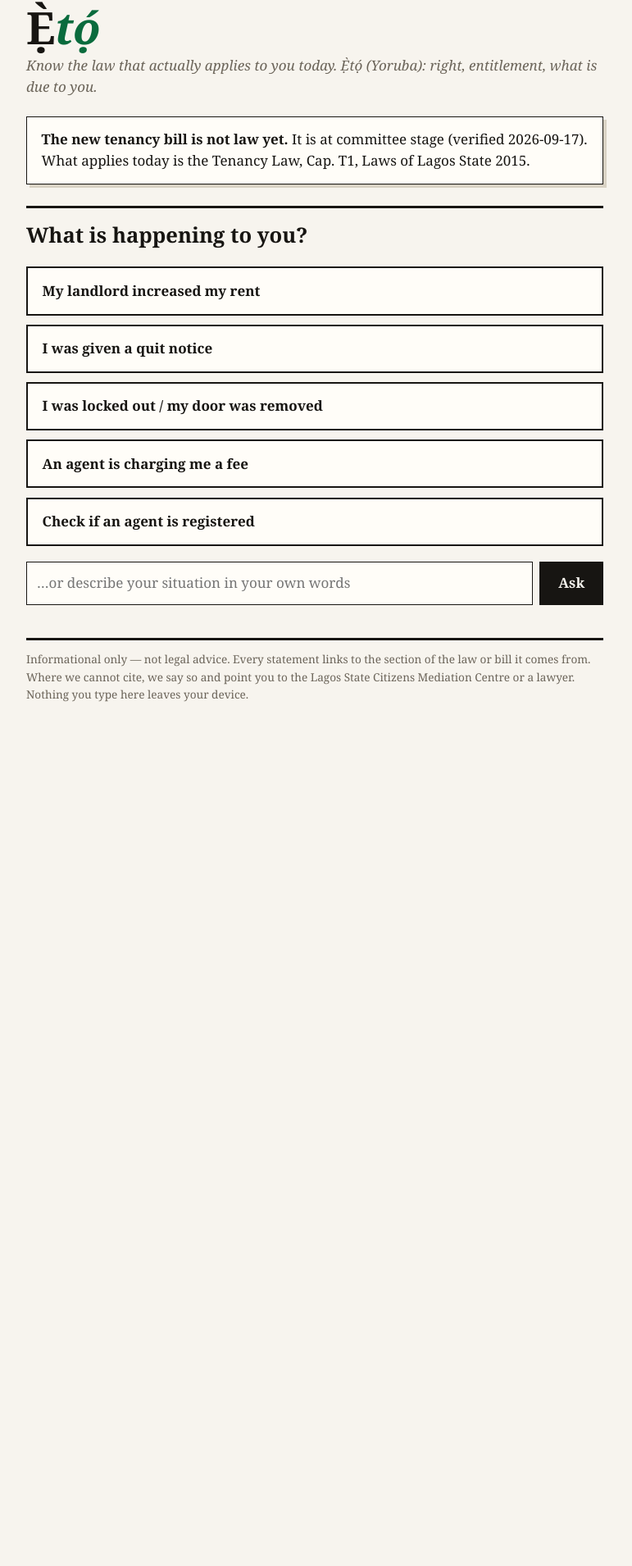
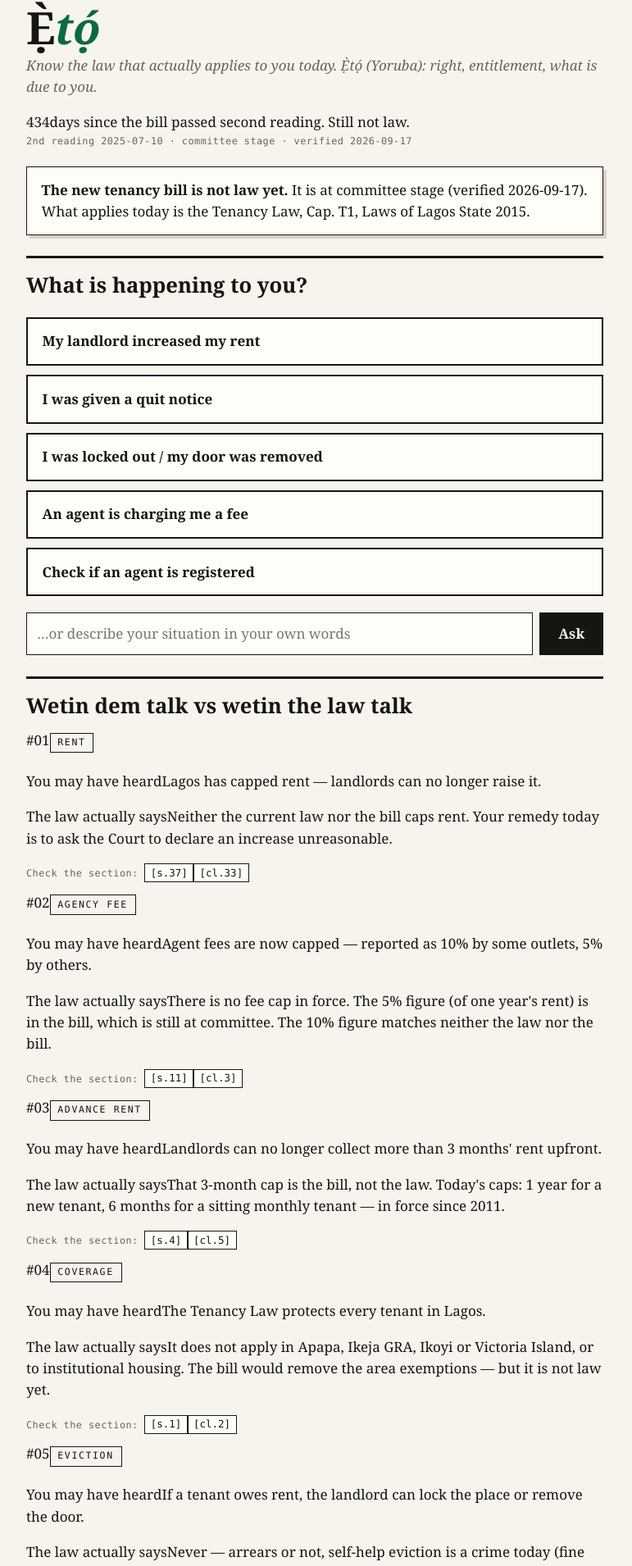
Before and after one commit to mohammedfirdouss/eto, a Next.js app in the folder web/: page / in a window 1280 px wide. Shown: the part 92-2002 px from the top of the page at 82% size, without its empty margins (256-1027 px from the left). Before the commit the page ends 1026 px from the top, so only its background shows below. Built offline with nearby package versions, Linux system fonts and the light colour scheme.

Commit message:
Add myths data and integrate myth-fact comparison into the UI

```diff
--- a/web/package.json
+++ b/web/package.json
@@ -7,7 +7,7 @@
     "build": "next build",
     "start": "next start",
     "test": "vitest run",
-    "sync-corpus": "cp ../corpus/lagos-ng/statute/tenancy-law-2011.json ../corpus/lagos-ng/bill/tenancy-bill-2025.json ../corpus/lagos-ng/status.json ../corpus/lagos-ng/bodies.json src/data/"
+    "sync-corpus": "cp ../corpus/lagos-ng/statute/tenancy-law-2011.json ../corpus/lagos-ng/bill/tenancy-bill-2025.json ../corpus/lagos-ng/status.json ../corpus/lagos-ng/bodies.json ../corpus/lagos-ng/myths.json src/data/"
   },
   "dependencies": {
     "next": "16.3.5",
--- a/web/src/app/page.tsx
+++ b/web/src/app/page.tsx
@@ -5,7 +5,11 @@ import { corpusStatus, resolveCitation } from "../lib/corpus";
 import { Lang, situationLabel, t } from "../lib/i18n";
 import { retrieve, RetrievalResult } from "../lib/retrieval";
 import { Answer, EXCLUDED_AREAS, Facts, SITUATIONS, SituationId } from "../lib/situations";
-import { TenancyType } from "../lib/rules";
+import { daysBetween, TenancyType } from "../lib/rules";
+import myths from "../data/myths.json";
+
+/** 10 July 2025 — the bill's second reading, the day the headlines started. */
+const SECOND_READING = "2025-07-10";
 
 /** One expandable citation: click to open the verbatim source text. */
 function Cite({ refStr }: { refStr: string }) {
@@ -116,6 +120,7 @@ function AnswerView({ answer, lang }: { answer: Answer; lang: Lang }) {
         <div>
           <h3>{answer.letter.title}</h3>
           <div className="letter">{answer.letter.text}</div>
+          <p className="stamp">{t("letterNote", lang)}</p>
           <button
             className="primary"
             onClick={() => downloadText(`${answer.situation}-letter.txt`, answer.letter!.text)}
@@ -327,6 +332,55 @@ function FreeTextAsk({ lang }: { lang: Lang }) {
   );
 }
 
+/** The thesis as a number: how long "reform" has been headlines, not law. */
+function GapCounter({ lang }: { lang: Lang }) {
+  const days = daysBetween(SECOND_READING, new Date().toISOString().slice(0, 10));
+  return (
+    <div className="gap" role="note">
+      <span className="gap-number">{days}</span>
+      <span className="gap-caption">
+        {t("gapSince", lang)}
+        <span className="stamp" style={{ display: "block" }}>
+          2nd reading 2025-07-10 · committee stage · verified {corpusStatus.as_of}
+        </span>
+      </span>
+    </div>
+  );
+}
+
+/** Numbered myth-vs-fact receipts, every fact pinned to its section. */
+function MythCards({ lang }: { lang: Lang }) {
+  return (
+    <section aria-label={t("mythsHeading", lang)}>
+      <h2>{t("mythsHeading", lang)}</h2>
+      <div className="myths">
+        {myths.myths.map((m) => (
+          <article className="myth" key={m.id}>
+            <div className="myth-head">
+              <span className="myth-num">#{String(m.id).padStart(2, "0")}</span>
+              <span className="chip myth-chip">{m.category}</span>
+            </div>
+            <p className="myth-heard">
+              <span className="myth-label">{t("heardLabel", lang)}</span>
+              {lang === "pcm" ? m.heard : m.heard_en}
+            </p>
+            <p className="myth-fact">
+              <span className="myth-label">{t("factLabel", lang)}</span>
+              {lang === "pcm" ? m.fact_pcm : m.fact_en}
+            </p>
+            <p className="stamp">
+              {t("checkSection", lang)}{" "}
+              {m.refs.map((r) => (
+                <Cite key={r} refStr={r} />
+              ))}
+            </p>
+          </article>
+        ))}
+      </div>
+    </section>
+  );
+}
+
 export default function Home() {
   const [situation, setSituation] = useState<SituationId | null>(null);
   const [answer, setAnswer] = useState<Answer | null>(null);
@@ -357,6 +411,8 @@ export default function Home() {
       </h1>
       <p className="tagline">{t("tagline", lang)}</p>
 
+      <GapCounter lang={lang} />
+
       <div className="status-banner">
         <strong>{t("bannerLead", lang)}</strong>{" "}
         {t("bannerRest", lang).replace("{date}", corpusStatus.as_of)}
@@ -373,6 +429,7 @@ export default function Home() {
             ))}
           </div>
           <FreeTextAsk lang={lang} />
+          <MythCards lang={lang} />
         </>
       )}
 
--- /dev/null
+++ b/web/src/data/myths.json
@@ -0,0 +1,50 @@
+{
+  "as_of": "2026-09-17",
+  "myths": [
+    {
+      "id": 1,
+      "category": "RENT",
+      "heard": "Lagos don cap rent — landlord can't increase am anyhow again.",
+      "heard_en": "Lagos has capped rent — landlords can no longer raise it.",
+      "fact_en": "Neither the current law nor the bill caps rent. Your remedy today is to ask the Court to declare an increase unreasonable.",
+      "fact_pcm": "The law wey dey and even the bill no cap rent at all. Wetin you fit do today na to go Court make dem declare say the increase too much.",
+      "refs": ["s.37", "cl.33"]
+    },
+    {
+      "id": 2,
+      "category": "AGENCY FEE",
+      "heard": "Agent fee don cap — some papers talk 10%, some talk 5%.",
+      "heard_en": "Agent fees are now capped — reported as 10% by some outlets, 5% by others.",
+      "fact_en": "There is no fee cap in force. The 5% figure (of one year's rent) is in the bill, which is still at committee. The 10% figure matches neither the law nor the bill.",
+      "fact_pcm": "No fee cap dey work now. The 5% (of one year rent) na inside the bill, and the bill still dey committee. The 10% wey some papers talk no dey inside the law or the bill at all.",
+      "refs": ["s.11", "cl.3"]
+    },
+    {
+      "id": 3,
+      "category": "ADVANCE RENT",
+      "heard": "Landlord no fit collect pass 3 months rent upfront again.",
+      "heard_en": "Landlords can no longer collect more than 3 months' rent upfront.",
+      "fact_en": "That 3-month cap is the bill, not the law. Today's caps: 1 year for a new tenant, 6 months for a sitting monthly tenant — in force since 2011.",
+      "fact_pcm": "That 3-month cap na the bill talk am, e never be law. Wetin dey work today: 1 year for new tenant, 6 months for sitting monthly tenant — since 2011.",
+      "refs": ["s.4", "cl.5"]
+    },
+    {
+      "id": 4,
+      "category": "COVERAGE",
+      "heard": "The Tenancy Law protects every tenant for Lagos.",
+      "heard_en": "The Tenancy Law protects every tenant in Lagos.",
+      "fact_en": "It does not apply in Apapa, Ikeja GRA, Ikoyi or Victoria Island, or to institutional housing. The bill would remove the area exemptions — but it is not law yet.",
+      "fact_pcm": "E no cover Apapa, Ikeja GRA, Ikoyi and Victoria Island, and some special housing. The bill wan remove that exemption — but e never be law.",
+      "refs": ["s.1", "cl.2"]
+    },
+    {
+      "id": 5,
+      "category": "EVICTION",
+      "heard": "If tenant dey owe, landlord fit lock the place abi remove door.",
+      "heard_en": "If a tenant owes rent, the landlord can lock the place or remove the door.",
+      "fact_en": "Never — arrears or not, self-help eviction is a crime today (fine up to ₦250,000 or 6 months). Only a court order ends possession. The bill would raise the fine to at least ₦1,000,000.",
+      "fact_pcm": "Lai-lai — whether you dey owe or not, to lock tenant outside na crime today (fine reach ₦250,000 abi 6 months). Na only court order fit end your stay. The bill wan raise the fine go at least ₦1,000,000.",
+      "refs": ["s.44", "cl.43"]
+    }
+  ]
+}
--- a/web/src/lib/i18n.ts
+++ b/web/src/lib/i18n.ts
@@ -48,6 +48,21 @@ const STRINGS = {
     en: "Informational only — not legal advice. Every statement links to the section of the law or bill it comes from. Where we cannot cite, we say so and point you to the Lagos State Citizens Mediation Centre or a lawyer. Nothing you type here leaves your device.",
     pcm: "Na information be this — no be legal advice. Every talk get the section of law or bill wey e come from. If we no fit show you the section, we go talk true say we no know, and we go point you go Citizens Mediation Centre abi lawyer. Anything wey you type here no dey leave your phone.",
   },
+  letterNote: {
+    en: "Review this draft, adapt it, and send it yourself. It is not legal advice.",
+    pcm: "Check this draft well, change wetin you wan change, then send am yourself. No be legal advice.",
+  },
+  gapSince: {
+    en: "days since the bill passed second reading. Still not law.",
+    pcm: "days don pass since the bill cross second reading. E never still turn law.",
+  },
+  mythsHeading: {
+    en: "Wetin dem talk vs wetin the law talk",
+    pcm: "Wetin dem talk vs wetin the law talk",
+  },
+  heardLabel: { en: "You may have heard", pcm: "Dem talk say" },
+  factLabel: { en: "The law actually says", pcm: "Wetin the law talk" },
+  checkSection: { en: "Check the section:", pcm: "Check the section:" },
   situationLabels: {
     en: {
       "rent-increase": "My landlord increased my rent",
--- a/web/src/lib/situations.ts
+++ b/web/src/lib/situations.ts
@@ -124,9 +124,6 @@ function fmtN(n: number): string {
 
 const today = () => new Date().toISOString().slice(0, 10);
 
-const DISCLAIMER =
-  "This letter was prepared with an informational tool. It is not legal advice.";
-
 /* ---------------------------------------------------------------- */
 
 export function answerRentIncrease(facts: Facts): Answer {
@@ -188,9 +185,7 @@ Under section 37 of the Tenancy Law (Cap. T1, Laws of Lagos State 2015), a tenan
 I will continue to pay my current rent while this is resolved.
 
 Yours faithfully,
-${facts.userName ?? "[Your name]"}
-
-${DISCLAIMER}`,
+${facts.userName ?? "[Your name]"}`,
     },
   };
 }
@@ -275,9 +270,7 @@ As a ${type} tenant I am entitled to ${req.label} under section 13(1) of the Ten
 I remain willing to discuss this with you, including at the Lagos State Citizens Mediation Centre. Meanwhile I will continue to observe all my obligations as tenant.
 
 Yours faithfully,
-${facts.userName ?? "[Your name]"}
-
-${DISCLAIMER}`,
+${facts.userName ?? "[Your name]"}`,
           }
         : undefined,
   };
@@ -338,9 +331,7 @@ Relevant law: section 44(1) of the Tenancy Law (Cap. T1, Laws of Lagos State 201
 
 I request that possession be restored and that this matter be mediated at the Lagos State Citizens Mediation Centre.
 
-Signed: ______________________  Date: ${today()}
-
-${DISCLAIMER}`,
+Signed: ______________________  Date: ${today()}`,
     },
   };
 }
@@ -412,9 +403,7 @@ I am ${facts.userName ?? "[your name]"}, a prospective/sitting tenant of the abo
 I ask LASRERA to confirm whether this agent is registered, and to review the fee demanded. Evidence is attached.
 
 Yours faithfully,
-${facts.userName ?? "[Your name]"}
-
-${DISCLAIMER}`,
+${facts.userName ?? "[Your name]"}`,
     },
   };
 }
```
Also changed, not shown: 1 other file (tests, documents, lock files or other folders).
